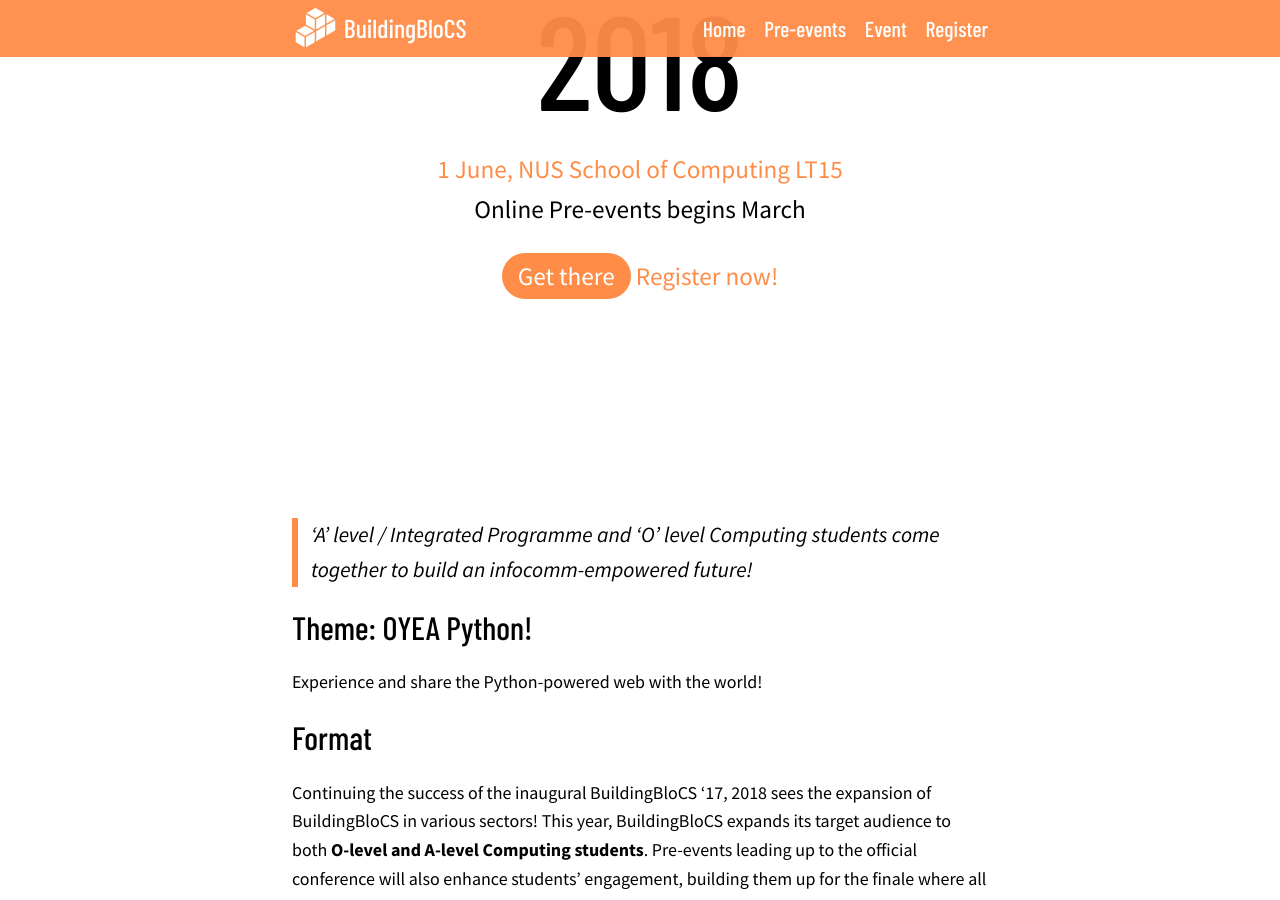
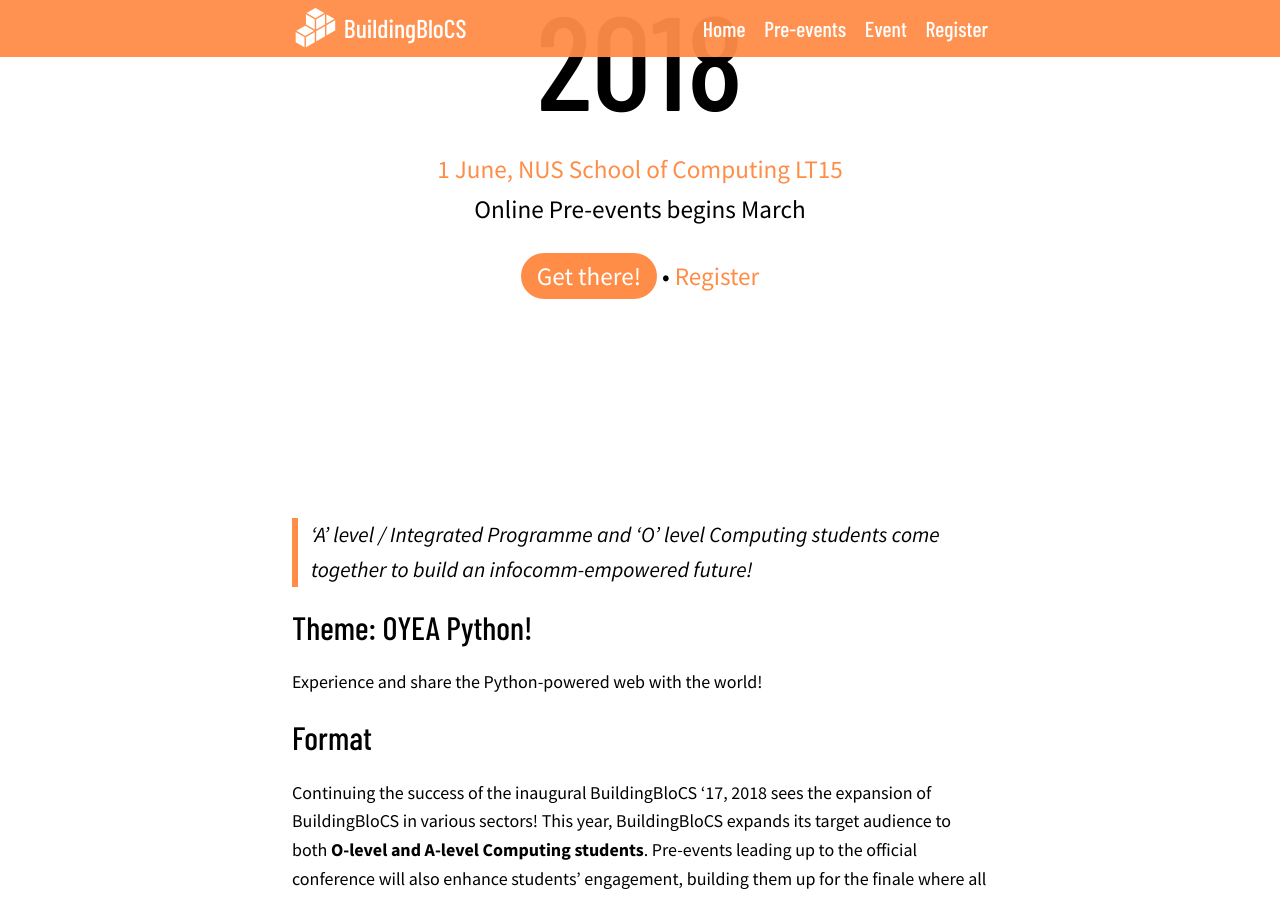
Before and after one commit to buildingblocs/2018, a Jekyll site: the page built from index.md, in a window 1280 px wide and 900 px high, scrolled down 364 px. Built offline with Jekyll 4.4.1, drawn with Linux system fonts in a browser that asks for light colours; some web fonts are replaced; a script that is not in the unit is left out.

Commit message:
Update index.md

```diff
--- a/index.md
+++ b/index.md
@@ -13,8 +13,8 @@
             Online Pre-events begins March
         </p>
         <p>
-		    <a class="btn" href="{{ site.baseurl }}/contact#location">Get there</a>
-		    <a href="{{ site.baseurl }}/register">Register now!</a>
+            <a class="btn" href="{{ site.baseurl }}/contact#location">Get there!</a> &bull;
+            <a href="{{ site.baseurl }}/register">Register</a>
         </p>
     </div>
 </section>
```
